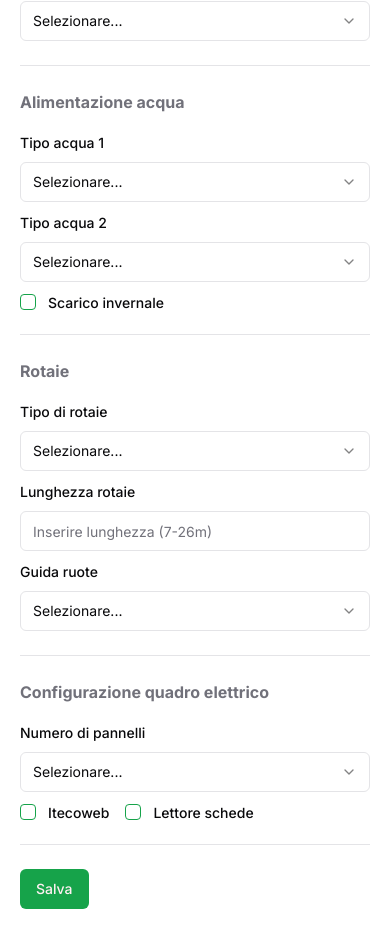
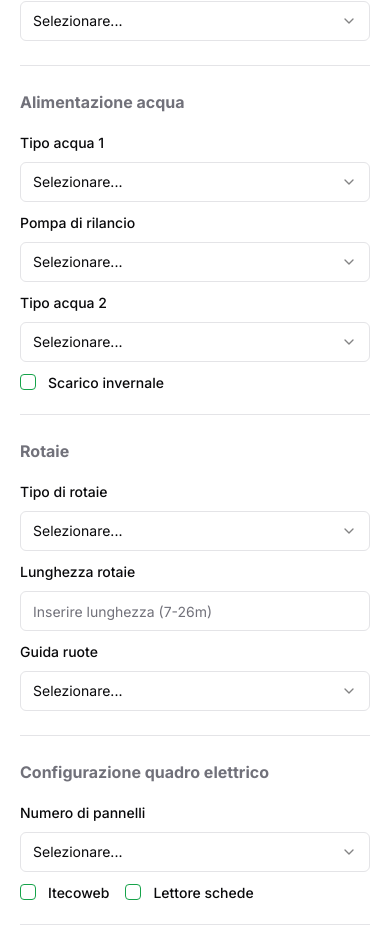
Before and after one commit to slinden2/product-configurator, a Next.js app: page /configurations/new in a window 390 px wide. Shown: the part 1280-2207 px from the top of the page. Built offline with nearby package versions, Linux system fonts and the light colour scheme.

Commit message:
Adds booster pumps to water schema

```diff
--- a/components/ConfigForm.tsx
+++ b/components/ConfigForm.tsx
@@ -34,6 +34,7 @@ const ConfigForm = () => {
   const hasHPRoofBar = form.watch("has_hp_roof_bar");
   const supplyType = form.watch("supply_type");
   const supplyFixingType = form.watch("supply_fixing_type");
+  const waterType2 = form.watch("water_type_2");
   const panelNum = form.watch("panel_num");
   const panelPos = form.watch("panel_pos");
   const hasItecoweb = form.watch("has_itecoweb");
@@ -69,7 +70,7 @@ const ConfigForm = () => {
             </div>
           </FormSection>
           <FormSection title="Spazzole">
-            <div className="md:flex md:justify-between md:gap-4 space-y-3">
+            <div className="md:flex md:justify-between md:gap-4 space-y-3 md:space-y-0">
               <SelectField
                 name="brush_num"
                 label="Numero di spazzole"
@@ -273,20 +274,46 @@ const ConfigForm = () => {
             <div className="space-y-3">
               <div className="md:flex md:gap-4 md:space-y-0 space-y-2">
                 <div className="md:flex-1 ">
+                  <div className="space-y-2">
                     <SelectField
                       name="water_type_1"
                       label="Tipo acqua 1"
                       placeholder="Selezionare..."
                       items={selectFieldOptions.waterTypes1}
                     />
+                    <SelectField
+                      name="booster_pump_1"
+                      label="Pompa di rilancio"
+                      placeholder="Selezionare..."
+                      items={selectFieldOptions.boosterPumps}
+                    />
+                  </div>
                 </div>
                 <div className="md:flex-1 ">
+                  <div className="space-y-2">
                     <SelectField
                       name="water_type_2"
                       label="Tipo acqua 2"
                       placeholder="Selezionare..."
                       items={selectFieldOptions.waterTypes2}
+                      fieldsToResetOnValue={[
+                        {
+                          triggerValue:
+                            zodEnums.WaterType2Enum.enum.NO_SELECTION,
+                          fieldsToReset: ["booster_pump_2"],
+                        },
+                      ]}
                     />
+                    {waterType2 &&
+                      waterType2 in zodEnums.WaterType1Enum.enum && (
+                        <SelectField
+                          name="booster_pump_2"
+                          label="Pompa di rilancio"
+                          placeholder="Selezionare..."
+                          items={selectFieldOptions.boosterPumps}
+                        />
+                      )}
+                  </div>
                 </div>
                 <div className="hidden md:block md:flex-1" />
               </div>
--- /dev/null
+++ b/validation/common.ts
@@ -0,0 +1,21 @@
+import { z } from "zod";
+import { SelectOption } from "@/types";
+
+export const genericRequiredMessage = "Scelta obbligatoria";
+
+export function generateSelectOptionsFromZodEnum<T extends string>(
+  enumObject: z.ZodEnum<[T, ...T[]]>,
+  labels: string[]
+): SelectOption[] {
+  return enumObject._def.values.map((value: T, i) => ({
+    value,
+    label: labels[i],
+  }));
+}
+
+export function coerceStringToNumber(schema: z.ZodTypeAny) {
+  return z.preprocess((val) => {
+    if (val === "") return undefined;
+    return val && typeof val === "string" ? parseInt(val, 10) : val;
+  }, schema);
+}
--- a/validation/configSchema.ts
+++ b/validation/configSchema.ts
@@ -1,24 +1,19 @@
 import { SelectOption, SelectOptionGroup } from "@/types";
+import {
+  coerceStringToNumber,
+  generateSelectOptionsFromZodEnum,
+  genericRequiredMessage,
+} from "@/validation/common";
+import {
+  WaterType1Enum,
+  WaterType2Enum,
+  boosterPumpEnum,
+  boosterPumps,
+  waterSupplySchema,
+  waterTypes1,
+  waterTypes2,
+} from "@/validation/waterSupplySchema";
 import { z } from "zod";
-
-function generateSelectOptionsFromZodEnum<T extends string>(
-  enumObject: z.ZodEnum<[T, ...T[]]>,
-  labels: string[]
-): SelectOption[] {
-  return enumObject._def.values.map((value: T, i) => ({
-    value,
-    label: labels[i],
-  }));
-}
-
-function coerceStringToNumber(schema: z.ZodTypeAny) {
-  return z.preprocess((val) => {
-    if (val === "") return undefined;
-    return val && typeof val === "string" ? parseInt(val, 10) : val;
-  }, schema);
-}
-
-const genericRequiredMessage = "Scelta obbligatoria";
 
 const BrushTypeEnum = z.enum(["THREAD", "MIXED", "CARLITE"], {
   message: genericRequiredMessage,
@@ -96,26 +91,6 @@ const SupplySideEnum = z.enum(["TBD", "LEFT", "RIGHT"], {
 const supplySides: SelectOption[] = generateSelectOptionsFromZodEnum(
   SupplySideEnum,
   ["Da definire", "Sinistra", "Destra"]
-);
-
-const commonWaterTypeValues = ["NETWORK", "RECYCLED", "DEMINERALIZED"] as const;
-const WaterType1Enum = z.enum(commonWaterTypeValues, {
-  message: genericRequiredMessage,
-});
-const commonWaterTypeLabels = [
-  "Acqua di rete",
-  "Acqua riciclata",
-  "Acqua demineralizzata",
-];
-const waterTypes1: SelectOption[] = generateSelectOptionsFromZodEnum(
-  WaterType1Enum,
-  commonWaterTypeLabels
-);
-
-const WaterType2Enum = z.enum(["NO_SELECTION", ...commonWaterTypeValues]);
-const waterTypes2: SelectOption[] = generateSelectOptionsFromZodEnum(
-  WaterType2Enum,
-  ["No selezione", ...commonWaterTypeLabels]
 );
 
 const RailTypeEnum = z.enum(["DOWELED", "WELDED"], {
@@ -199,6 +174,7 @@ export const zodEnums = {
   SupplySideEnum,
   WaterType1Enum,
   WaterType2Enum,
+  boosterPumpEnum,
   RailTypeEnum,
   PanelNumEnum,
   PanelPosEnum,
@@ -218,6 +194,7 @@ export const selectFieldOptions: SelectOptionGroup = {
   cableChainWidths,
   waterTypes1,
   waterTypes2,
+  boosterPumps,
   railTypes,
   railGuideNum,
   panelNums,
@@ -245,11 +222,6 @@ export const baseSchema = z.object({
   ),
   has_high_spinners: z.boolean().default(false),
   supply_side: SupplySideEnum,
-  water_type_1: WaterType1Enum,
-  water_type_2: WaterType2Enum.optional().transform((val) =>
-    val === "NO_SELECTION" ? undefined : val
-  ),
-  has_antifreeze: z.boolean().default(false),
   rail_type: RailTypeEnum,
   rail_length: coerceStringToNumber(
     z
@@ -378,6 +350,7 @@ const panelPosDiscriminatedUnion = z.discriminatedUnion("panel_pos", [
 ]);
 
 export const configSchema = baseSchema
+  .and(waterSupplySchema)
   .and(chemPumpDiscriminatedUnion)
   .and(acidPumpDiscriminatedUnion)
   .and(hpRoofBarDiscriminatedUnion)
--- /dev/null
+++ b/validation/waterSupplySchema.ts
@@ -0,0 +1,66 @@
+import { SelectOption } from "@/types";
+import {
+  generateSelectOptionsFromZodEnum,
+  genericRequiredMessage,
+} from "@/validation/common";
+import { z } from "zod";
+
+const commonWaterTypeValues = ["NETWORK", "RECYCLED", "DEMINERALIZED"] as const;
+export const WaterType1Enum = z.enum(commonWaterTypeValues, {
+  message: genericRequiredMessage,
+});
+const commonWaterTypeLabels = [
+  "Acqua di rete",
+  "Acqua riciclata",
+  "Acqua demineralizzata",
+];
+export const waterTypes1: SelectOption[] = generateSelectOptionsFromZodEnum(
+  WaterType1Enum,
+  commonWaterTypeLabels
+);
+
+export const WaterType2Enum = z.enum([
+  "NO_SELECTION",
+  ...commonWaterTypeValues,
+]);
+export const waterTypes2: SelectOption[] = generateSelectOptionsFromZodEnum(
+  WaterType2Enum,
+  ["No selezione", ...commonWaterTypeLabels]
+);
+
+export const boosterPumpEnum = z.enum(["NO_SELECTION", "1.5KW", "2.2KW"]);
+export const boosterPumps: SelectOption[] = generateSelectOptionsFromZodEnum(
+  boosterPumpEnum,
+  ["No selezione", "1.5KW", "2.2KW"]
+);
+
+export const waterSupplySchema = z
+  .object({
+    water_type_1: WaterType1Enum,
+    booster_pump_1: boosterPumpEnum
+      .optional()
+      .transform((val) =>
+        val === boosterPumpEnum.enum.NO_SELECTION ? undefined : val
+      ),
+    water_type_2: WaterType2Enum.optional().transform((val) =>
+      val === WaterType2Enum.enum.NO_SELECTION ? undefined : val
+    ),
+    booster_pump_2: boosterPumpEnum
+      .optional()
+      .transform((val) =>
+        val === boosterPumpEnum.enum.NO_SELECTION ? undefined : val
+      ),
+    has_antifreeze: z.boolean().default(false),
+  })
+  .refine(
+    (data) => {
+      if (!data.water_type_2 && typeof data.booster_pump_2 !== "undefined") {
+        return false;
+      }
+      return true;
+    },
+    {
+      message: "Il campo Pompa di rilancio 2 deve essere resettato.",
+      path: ["water_type_2"],
+    }
+  );
```
Lines whose indentation alone changed are shown as unchanged.
